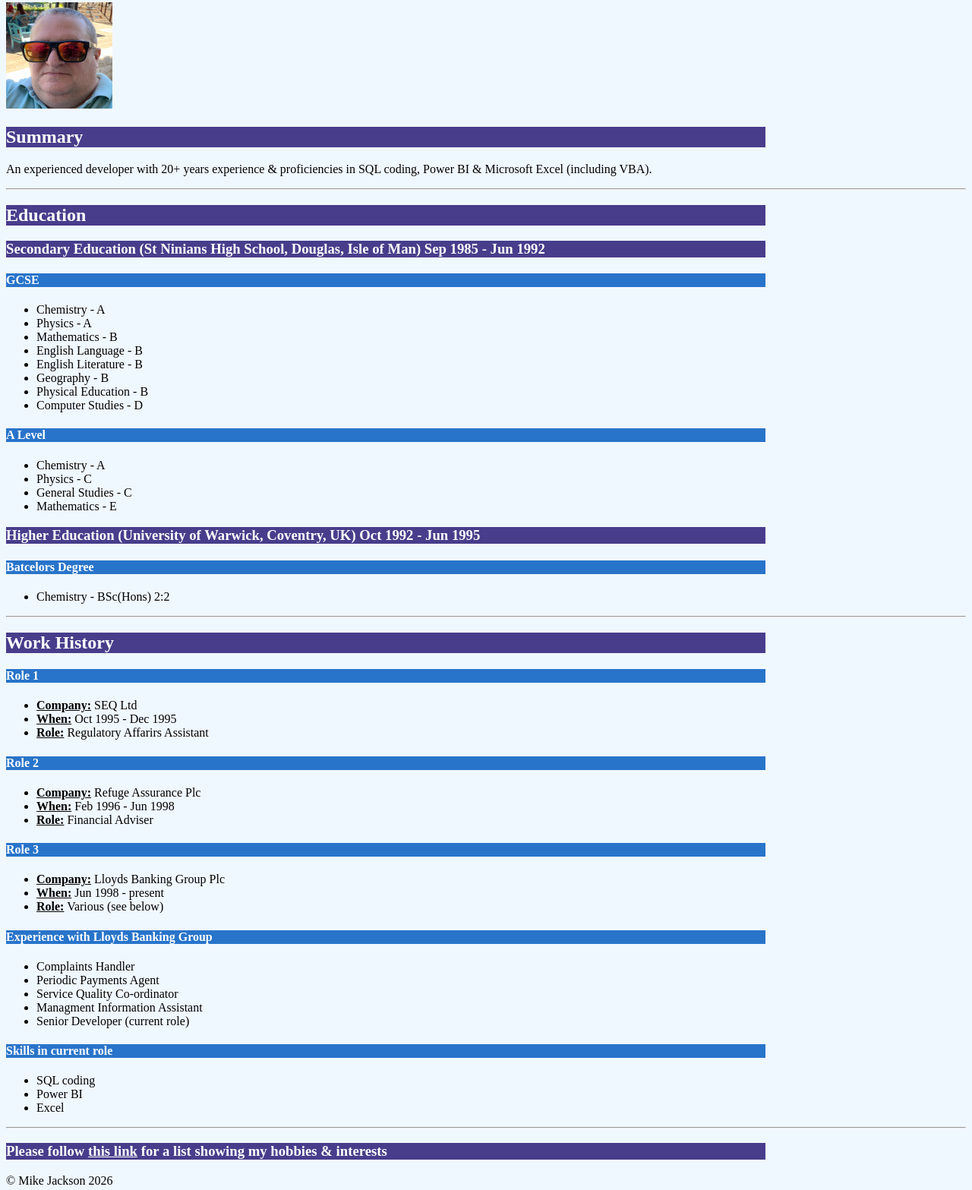
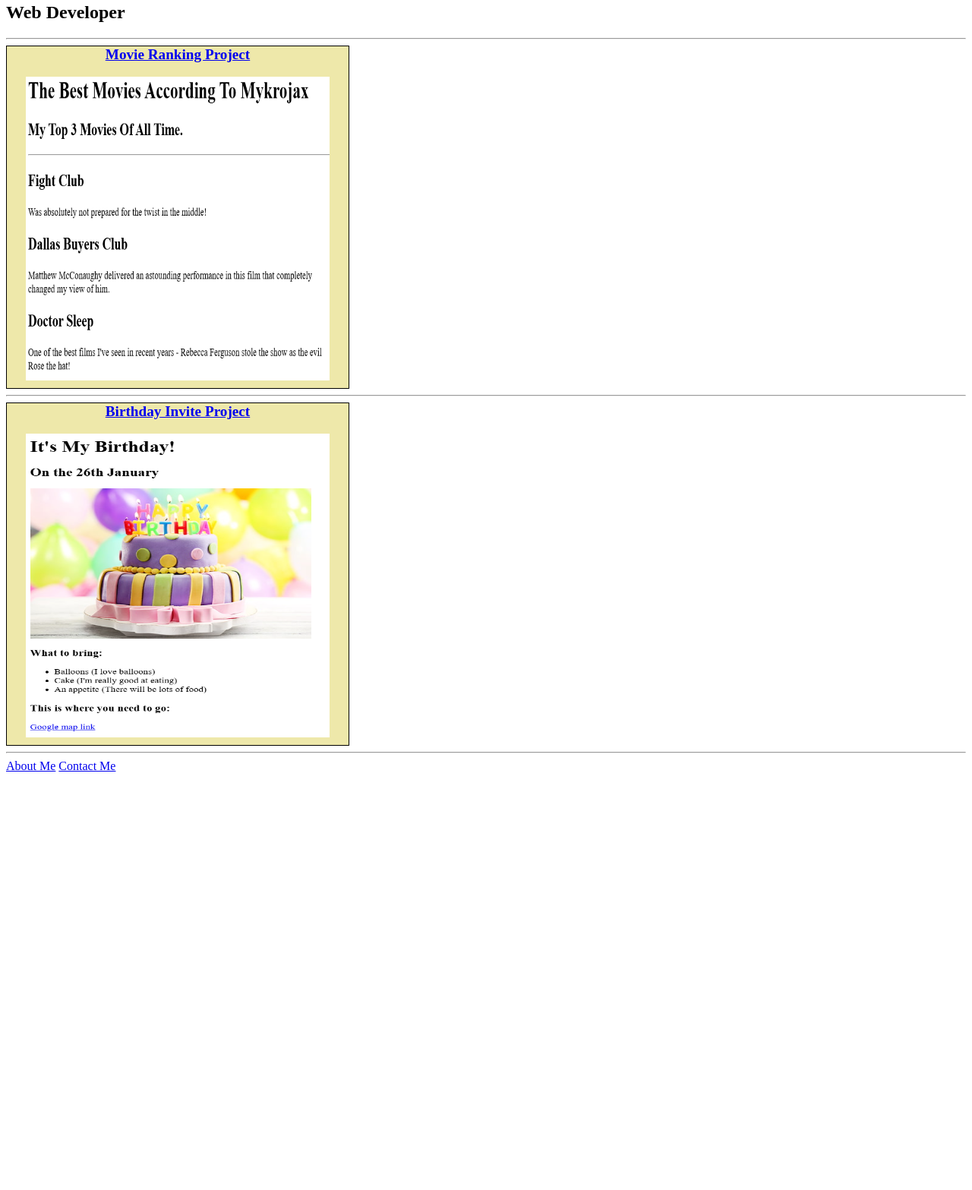
Before and after one commit to Mykrojax74/Portfolio, a plain HTML site: page index.html in a window 1280 px wide. Shown: the part 77-1644 px from the top of the page at 76% size. After the commit the page ends 1103 px from the top, so only its background shows below. Drawn offline with Linux system fonts and the light colour scheme.

Commit message:
Add files via upload

```diff
--- a/index.html
+++ b/index.html
@@ -1,86 +1,45 @@
+<!-- TODO 1: Create the HTML Boilerplate -->
+
+<!-- TODO 2: Add Your previous projects' HTML into the public folder -->
+
+<!-- TODO 3: Take screenshots of your project previews and add the images to the images folder -->
+
+<!-- TODO 4: Add titles/subtitles etc. -->
+
+<!-- TODO 5: Add a link to the project pages -->
+
+<!-- TODO 6: Add images to show the project previews
+HINT for TODO 6: You can use the height attribute set to 200 to make the image smaller:
+https://developer.mozilla.org/en-US/docs/Web/HTML/Element/img#attr-height -->
+
+<!-- TODO 7: Add the Contact Me and About Me page links -->
+
+
 <!DOCTYPE html>
 <html lang="en">
 <head>
     <meta charset="UTF-8">
     <meta name="viewport" content="width=device-width, initial-scale=1.0">
-    <link rel="stylesheet" href="./Resume.css">
-    <title>My Resume</title>
+    <link rel="stylesheet" href="./Porfolio.css">
+    <title>Mike Jackson</title>
 </head>
 <body>
-    <h1>Resume - Mike Jackson</h1>
-    <img width="140" height="140" src="./MikeJ.png" alt="Cool Dude">
-    <h2>Summary</h2>
-    <p>An experienced developer with 20+ years experience & proficiencies in SQL coding, Power BI & Microsoft Excel (including VBA).
-    </p>
-    <hr>
-    <h2>Education</h2>
-
-    <h3>Secondary Education (St Ninians High School, Douglas, Isle of Man) Sep 1985 - Jun 1992</h3>
-    <h4>GCSE</h4>
-    <ul>
-        <li>Chemistry - A</li>
-        <li>Physics - A</li>
-        <li>Mathematics - B</li>
-        <li>English Language - B</li>
-        <li>English Literature - B</li>
-        <li>Geography - B</li>
-        <li>Physical Education - B</li>
-        <li>Computer Studies - D</li>
-    </ul>
-    <h4>A Level</h4>
-        <ul>
-            <li>Chemistry - A</li>
-            <li>Physics - C</li>
-            <li>General Studies - C</li>
-            <li>Mathematics - E</li>
-    </ul>
-
-    <h3>Higher Education (University of Warwick, Coventry, UK) Oct 1992 - Jun 1995</h3>
-        <h4>Batcelors Degree</h4>
-        <ul>
-            <li>Chemistry - BSc(Hons) 2:2</li>
-        </ul>
-    <hr>
-<h2>Work History</h2>
-
-<h4>Role 1</h4>
-<ul>
-    <li><b>Company:</b> SEQ Ltd</li>
-    <li><b>When:</b> Oct 1995 - Dec 1995</li>
-    <li><b>Role:</b> Regulatory Affarirs Assistant</li>
-</ul>
-<h4>Role 2</h4>
-<ul>
-    <li><b>Company:</b> Refuge Assurance Plc</li>
-    <li><b>When:</b> Feb 1996 - Jun 1998</li>
-    <li><b>Role:</b> Financial Adviser</li>
-</ul>
-<h4>Role 3</h4>
-<ul>
-    <li><b>Company:</b> Lloyds Banking Group Plc</li>
-    <li><b>When:</b> Jun 1998 - present</li>
-    <li><b>Role:</b> Various (see below)</li>
-</ul>
-
-<h4>Experience with Lloyds Banking Group</h4>
-
-<ul>
-    <li>Complaints Handler</li>
-    <li>Periodic Payments Agent</li>
-    <li>Service Quality Co-ordinator</li>
-    <li>Managment Information Assistant</li>
-    <li>Senior Developer (current role)</li>
-</ul>
-
-<h4>Skills in current role</h4>
-<ul>
-    <li>SQL coding</li>
-    <li>Power BI</li>
-    <li>Excel</li>
-</ul>
+<h1>Mykrojax's Portfolio</h1>
+<h2>Web Developer</h2>
 <hr>
-<h3>Please follow <a href="./hobbies.html">this link</a> for a list showing my hobbies & interests</h3>
+<div class="movie">
+<a class="link" href="./public/movie-ranking.html">Movie Ranking Project</a>
+<br><br>
+<img src="./assets/images/movie-ranking.png" height="400" width="400" alt="Image of Movie Ranking Project Website">
+</div>
+<hr>
+<div class="bday">
+<a class="link" style href="./public/birthday-invite.html">Birthday Invite Project</a>
+<br><br>
+<img src="./assets/images/birthday-invite.png" height="400" width="400" alt="Image of Birthday Invite Project Website">
+</div>
+<hr>
+<a href="./public/about.html">About Me</a>
+<a href="./public/contact.html">Contact Me</a>
 </body>
-
-<footer>© Mike Jackson 2026</footer>
 </html>
```
